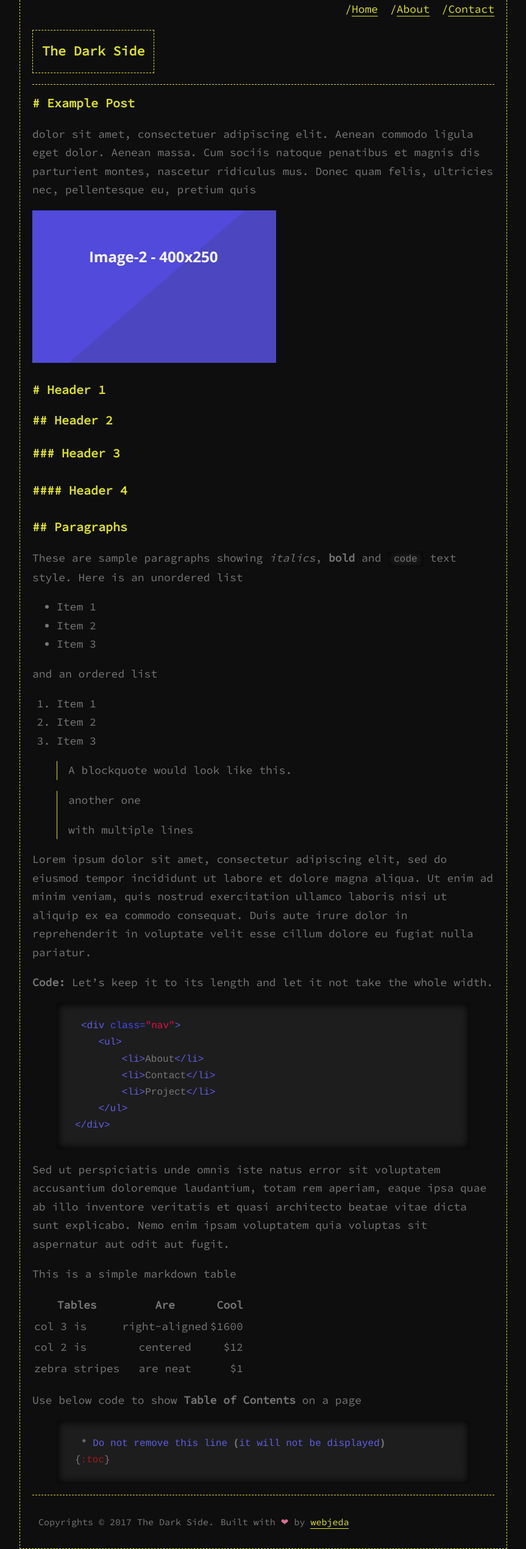
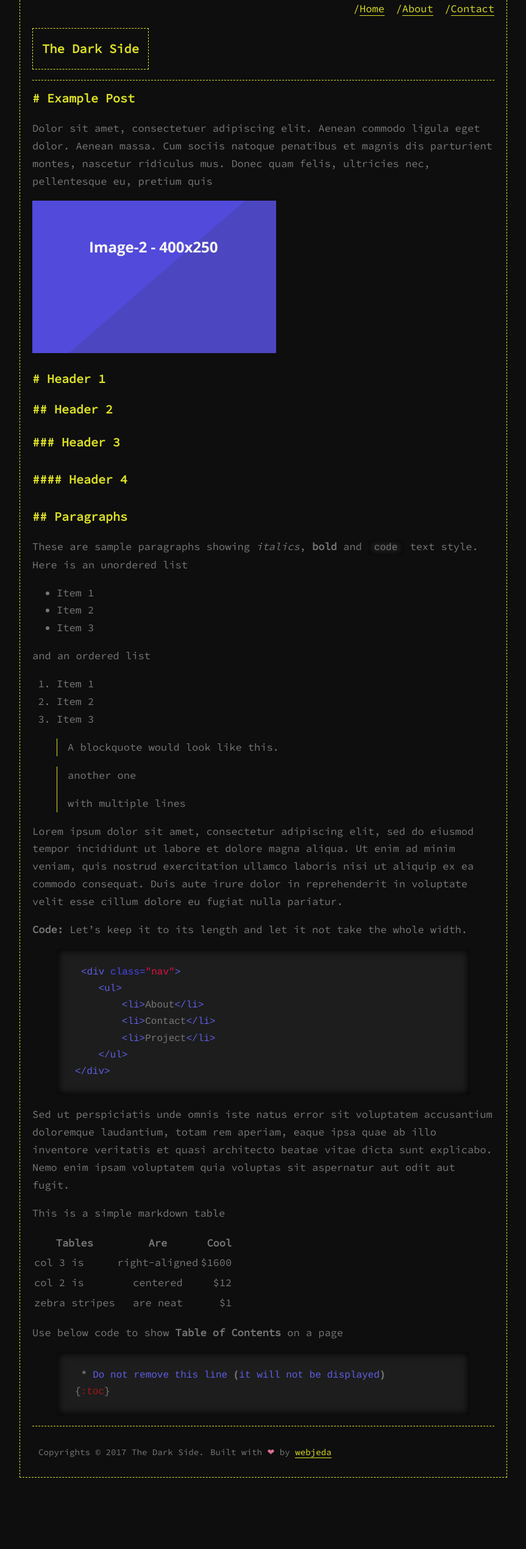
Before and after one commit to sharu725/dark-side, a Jekyll site: the page built from _posts/2016-05-07-example.md, in a window 1280 px wide. Shown: the whole page at 61% size, without its empty margins (208-1071 px from the left). Built offline with Jekyll 4.4.1, drawn with Linux system fonts in a browser that asks for light colours; after the commit the page ends 2423 px from its top, so only the background shows below that.

Commit message:
no message

```diff
--- a/_posts/2016-05-07-example.md
+++ b/_posts/2016-05-07-example.md
@@ -4,7 +4,7 @@ title: Example Post
 ---
 
 
-dolor sit amet, consectetuer adipiscing elit. Aenean commodo ligula eget dolor. Aenean massa. Cum sociis natoque penatibus et magnis dis parturient montes, nascetur ridiculus mus. Donec quam felis, ultricies nec, pellentesque eu, pretium quis
+Dolor sit amet, consectetuer adipiscing elit. Aenean commodo ligula eget dolor. Aenean massa. Cum sociis natoque penatibus et magnis dis parturient montes, nascetur ridiculus mus. Donec quam felis, ultricies nec, pellentesque eu, pretium quis
 
 ![sample post]({{site.baseurl}}/images/image-2.png)
 
--- a/css/main.scss
+++ b/css/main.scss
@@ -6,7 +6,7 @@
 @import url('https://fonts.googleapis.com/css?family=Source+Code+Pro');
 
 $base-ff:         'Source Code Pro', "Courier New", Courier, monospace;
-$base-fs:          18px;
+$base-fs:          17px;
 $base-fw:          400;
 $small-fs:         $base-fs * 0.875;
 $base-lh:          1.7;
```
